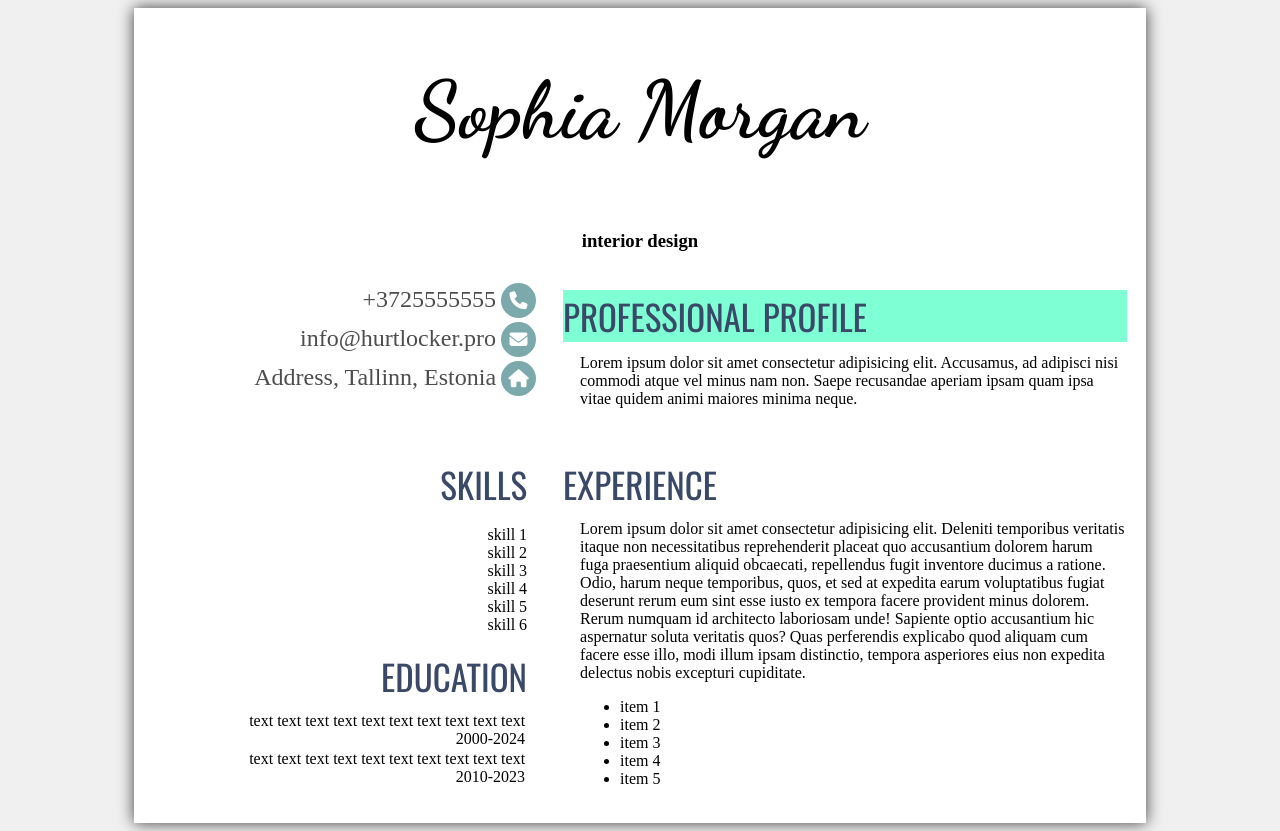
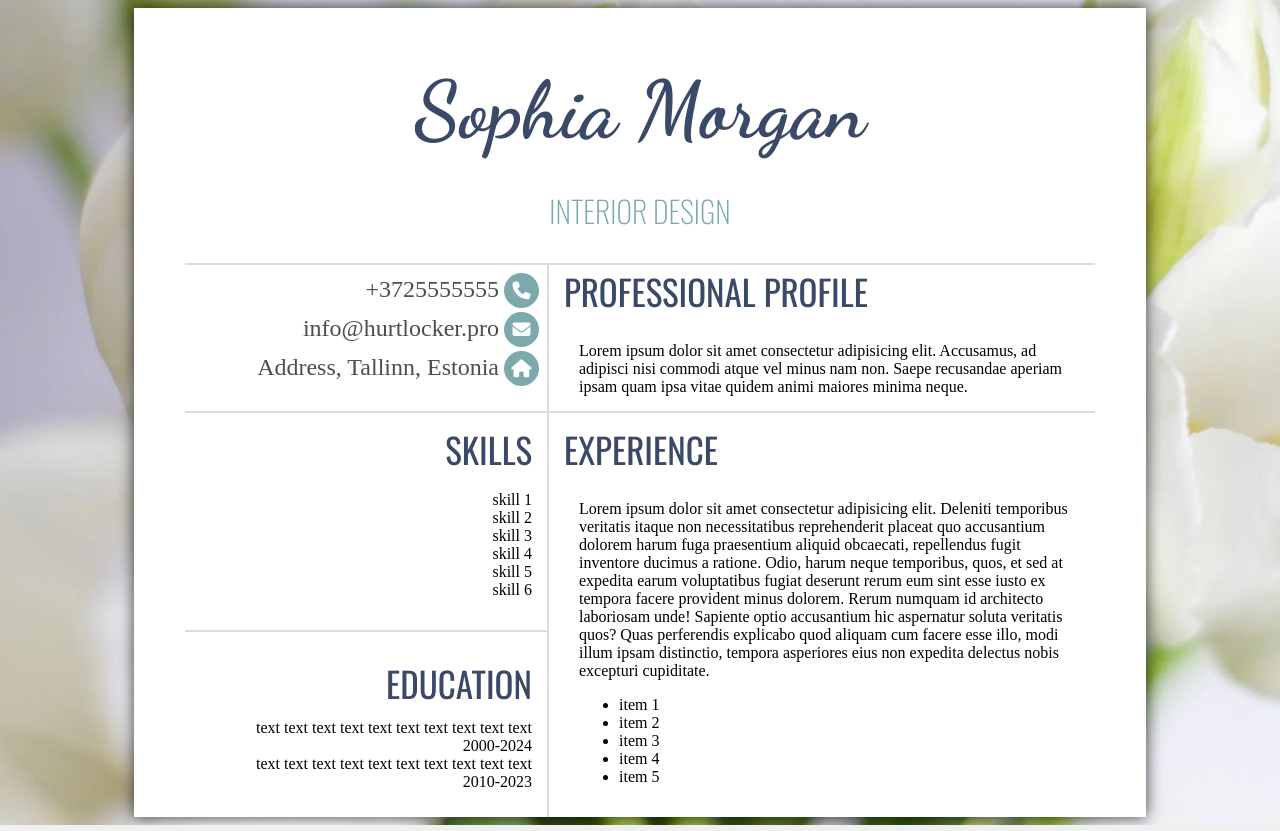
Before and after one commit to hurtlockerpro/omis_jevgeni, a plain HTML site: page cv/index.html in a window 1280 px wide. Drawn offline with nearby package versions, Linux system fonts and the light colour scheme.

Commit message:
cv template

```diff
--- a/cv/css/style.css
+++ b/cv/css/style.css
@@ -1,10 +1,17 @@
 @import url('https://fonts.googleapis.com/css2?family=Dancing+Script:wght@400..700&family=Oswald:wght@200..700&display=swap');
 
+:root {
+    --header-color-1: #3a4968;
+    --header-color-2: #7ba9ac;
+}
 
 body {
     background-color: rgb(240, 240, 240);
     display: flex;
     justify-content: center;
+    background-image: url('../img/flowers.webp');
+    background-repeat: no-repeat;
+    background-size: cover;
 }
 
 .main_box {
@@ -46,6 +53,8 @@ h1 {
     font-family: "Dancing Script", cursive;
     font-size: 80px;
     font-weight: 700;
+    color: var(--header-color-1);
+    margin-bottom: 0;
 }
 
 h2{
@@ -53,9 +62,17 @@ h2{
     font-size: 35px;
     font-weight: 400;
     text-transform: uppercase;
-    color: #3a4968;
+    color: var(--header-color-1);
     margin-top: 10px;
     margin-bottom: 10px;
+}
+
+h3{
+    font-family: "Oswald", cursive;
+    font-weight: 100;
+    color: var(--header-color-2);
+    text-transform: uppercase;
+    font-size: 30px;
 }
 
 span{
@@ -67,8 +84,8 @@ span{
 }
 
 .cell {
-    /*vertical-align: top;*/
-    padding: 15px;
+    /*vertical-align: top;
+    padding: 15px;*/
     text-align: right;
 }
 
@@ -79,12 +96,36 @@ span{
 }
 
 .inside_container div {
-    /*border: 1px solid gray;*/
-    margin: 2px;
+    /*border: 1px solid gray;
+    margin: 2px;*/
+}
+
+.inside_container .cell > div {
+    padding: 15px;
 }
 
 .inside_container .row {
     display: flex;
+    border-top: 2px solid gainsboro;
+    width: 90%;
+    margin: auto;
+}
+
+.inside_container .row .cell:first-child {
+    border-right: 2px solid gainsboro;
+}
+
+.inside_container .row:last-child .colLeft > div:nth-child(2) {
+    border-top: 2px solid gainsboro;
+}
+
+.inside_container .row:first-child .cell:first-child {
+    padding: 15px;
+    box-sizing: border-box;
+}
+
+.inside_container .row:last-child .cell > div:first-child {
+    padding-top: 0;
 }
 
 /* TEXT DESIGN */
@@ -99,10 +140,13 @@ span{
 .colLeft {
     text-align: right;
     width: 40%;
+    box-sizing: border-box;
 }
 .colRight {
     text-align: left;
     width: 60%;
+    padding-left: 15px;
+    box-sizing: border-box;
 }
 
 .colRight div {
@@ -112,12 +156,12 @@ span{
 .inside_container .row:first-child .colRight {
     display: flex;
     flex-direction: column;
+    padding-top: 0;
 }
 .inside_container .row:first-child .colRight h2 {
-    background-color: aquamarine;
+    /*background-color: aquamarine;*/
     margin-top: 0;
     padding-top: 0;
-
     top: -15px;
 }
 
@@ -155,7 +199,7 @@ span{
     width: 35px;
     height: 35px;
     border-radius: 100%;
-    background-color: #7ba9ac;
+    background-color: var(--header-color-2);
 
     margin-left: 5px;
 }
--- a/cv/index.html
+++ b/cv/index.html
@@ -17,7 +17,6 @@
         <div class="inside_container">
             <div class="row">
                 <div class="cell colLeft">
-                    <!-- comment -->
                     <a href="callto:+372555555" class="mylink icon-phone">+3725555555</a><br>
                     <a href="mailto:info@hurtlocker.pro" class="mylink icon-email">info@hurtlocker.pro</a><br>
                     <a href="https://maps.app.goo.gl/QHYVd7JHAjnp2tU27" target="_blank" class="mylink icon-home">Address, Tallinn, Estonia</a>
@@ -76,6 +75,6 @@
 
     </div>
 
-    <script src="js/script.js"></script>
+
 </body>
 </html>
```
Also changed, not shown: cv/img/flowers.webp (added).
